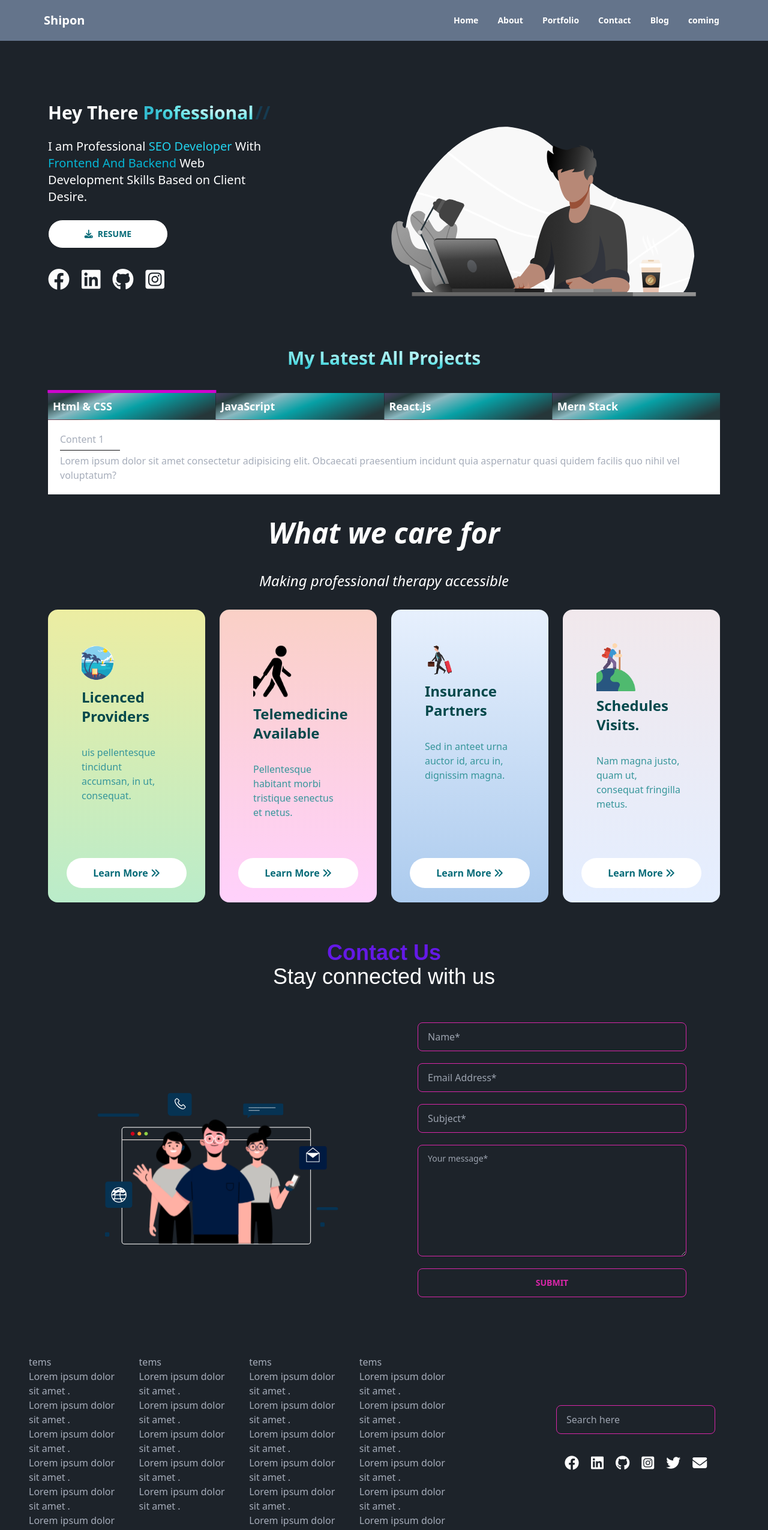
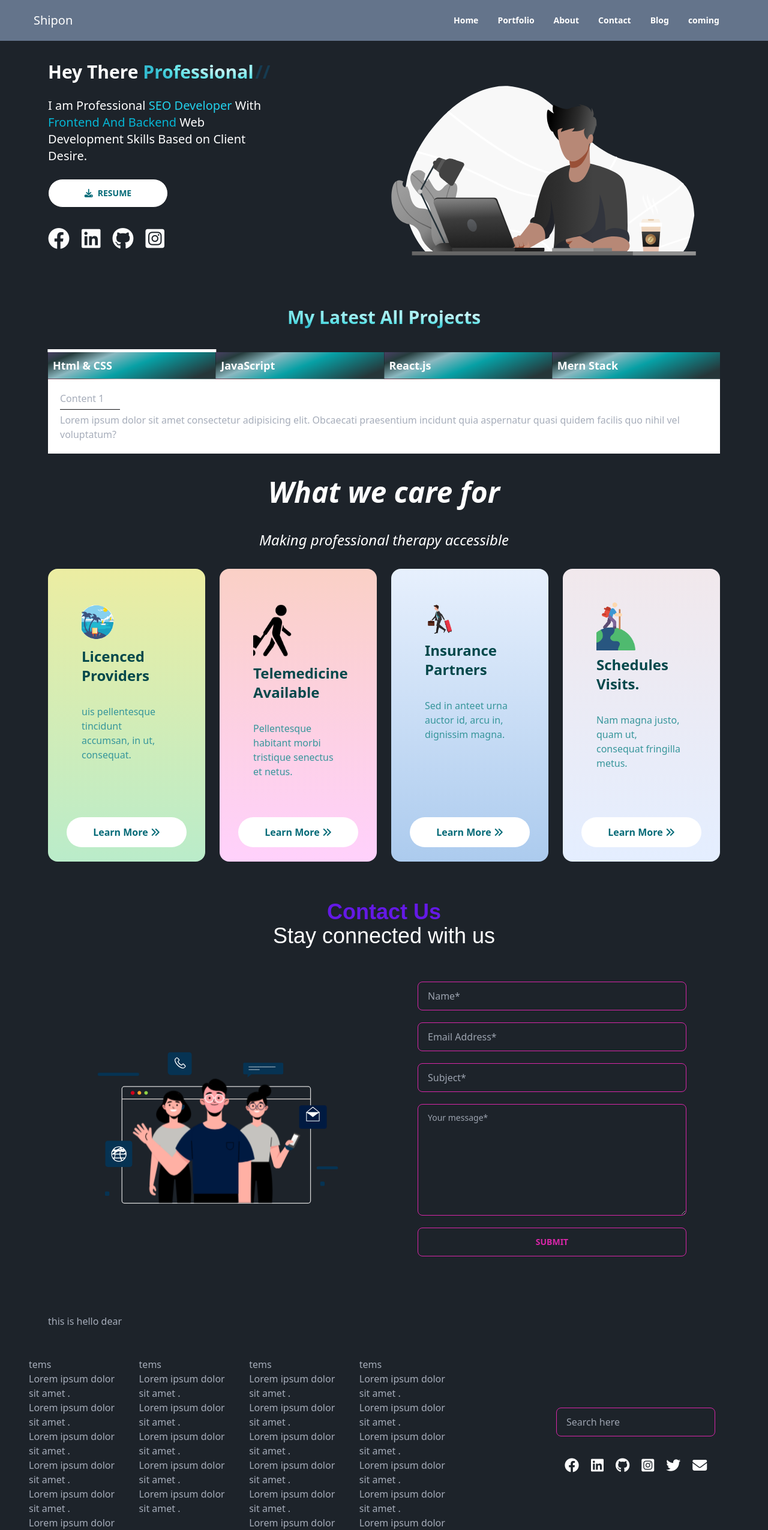
Before and after one commit to SShipon/My___Portfolio___Website, a React (Vite) app: page / in a window 1280 px wide. Shown: the top 2550 px of the page at 60% size. Built offline with nearby package versions, Linux system fonts and the light colour scheme.

Commit message:
blogs page updated and footer add

```diff
--- a/package.json
+++ b/package.json
@@ -21,6 +21,7 @@
     "react-loader-spinner": "^5.3.4",
     "react-lottie": "^1.2.3",
     "react-router-dom": "^6.14.1",
+    "react-router-hash-link": "^2.4.3",
     "react-simple-typewriter": "^5.0.1",
     "react-toastify": "^9.1.3",
     "sort-by": "^1.2.0",
--- a/src/component/About/About.jsx
+++ b/src/component/About/About.jsx
@@ -2,8 +2,8 @@
 
 const About = () => {
     return (
-        <div className="container">
-
+        <div id='about' className="container">
+            <h1>this is hello dear</h1>
         </div>
     );
 };
--- a/src/component/Blog/Blogs.jsx
+++ b/src/component/Blog/Blogs.jsx
@@ -42,7 +42,7 @@ const Blogs = () => {
 
 
     return (
-       <section className=''>
+       <section id='blog' className=''>
                 <div className='text-center'>
                   <h4 className='sm:text-5xl font-bold italic text-white my-10'>  What we care for</h4>
                   <p className='sm:text-2xl text-white  italic'>Making professional therapy accessible</p>
--- a/src/component/Contact/Contact.jsx
+++ b/src/component/Contact/Contact.jsx
@@ -34,7 +34,7 @@ const Contact = () => {
     e.target.reset();
   };
   return (
-    <section
+    <section id="contact"
       style={{
       /*   background: `url(${appointment})`, */
       }}
--- a/src/component/Home/Home.jsx
+++ b/src/component/Home/Home.jsx
@@ -1,3 +1,4 @@
+import About from "../About/About";
 import Blogs from "../Blog/Blogs";
 import Contact from "../Contact/Contact";
 import Portfolio from "../Portfolio/Portfolio";
@@ -10,6 +11,7 @@ const Home = () => {
             <Portfolio />
             <Blogs />
             <Contact />
+            <About/>
         </div>
     );
 };
--- a/src/component/Portfolio/Portfolio.jsx
+++ b/src/component/Portfolio/Portfolio.jsx
@@ -1,5 +1,6 @@
 import { useState } from "react";
 import './portfolio.css'
+import Blogs from "../Blog/Blogs";
 
 const Portfolio = () => {
 
@@ -11,7 +12,7 @@ const Portfolio = () => {
 
 
     return (
-        <div className="container">
+        <div id="portfolio" className="container">
             <h3 className="text-3xl text-gradient font-extrabold text-center my-10">My Latest All Projects </h3>
         <div className="bloc-tabs">
           <button
@@ -58,10 +59,7 @@ const Portfolio = () => {
           >
             <h2>Content 2</h2>
             <hr />
-            <p>
-              Lorem ipsum dolor sit amet consectetur adipisicing elit. Sapiente
-              voluptatum qui adipisci.
-            </p>
+           <Blogs></Blogs>
           </div>
 
           <div
--- a/src/component/Portfolio/portfolio.css
+++ b/src/component/Portfolio/portfolio.css
@@ -48,7 +48,7 @@
     transform: translateX(-50%);
     width: calc(100% + 2px);
     height: 5px;
-    background: rgb(206, 4, 206);
+    background: #ffffff;
   }
 
 
--- a/src/pages/Navbar/Navbar.jsx
+++ b/src/pages/Navbar/Navbar.jsx
@@ -1,29 +1,28 @@
-import { Link } from "react-router-dom";
 
-
+import { NavHashLink } from "react-router-hash-link";
 const Navbar = () => {
 
     const navItems = <>
-       <li><Link to="/home">Home</Link></li>
-        <li><Link to="about">About</Link></li>
-        <li><Link to="/portfolio">Portfolio</Link></li>
-        <li><Link to="/contact">Contact</Link></li>
-        <li><Link to="/blog">Blog</Link></li>
-        <li><Link to="/coming">coming</Link></li>
+        <li ><NavHashLink style={{ backgroundColor:'transparent', color: '#ffff'}} to="/home#home">Home</NavHashLink></li>
+        <li ><NavHashLink style={{ backgroundColor:'transparent', color: '#ffff'}} to="/home#portfolio">Portfolio</NavHashLink></li>
+        <li ><NavHashLink style={{ backgroundColor:'transparent', color: "#ffff"}} to="/home#about">About</NavHashLink></li>
+        <li ><NavHashLink style={{ backgroundColor:'transparent', color:" #ffff"}} to="/home#contact">Contact</NavHashLink></li>
+        <li ><NavHashLink style={{ backgroundColor:'transparent', color: "#ffff"}} to="/home#blog">Blog</NavHashLink></li>
+        <li ><NavHashLink style={{ backgroundColor:'transparent', color: "#ffff"}} to="/home#coming">coming</NavHashLink></li>
     </>
     return (
         <div className="">
-     <div className="navbar bg-slate-500 text-white">
+     <div className="navbar bg-slate-500 text-white fixed top-0 z-10">
   <div className="navbar-start container mx-12">
     <div className="dropdown">
-      <label tabIndex={0} className="btn btn-ghost lg:hidden">
+      <label tabIndex={0} className="lg:hidden">
         <svg xmlns="http://www.w3.org/2000/svg" className="h-5 w-5" fill="none" viewBox="0 0 24 24" stroke="currentColor"><path strokeLinecap="round" strokeLinejoin="round" strokeWidth="2" d="M4 6h16M4 12h8m-8 6h16" /></svg>
       </label>
-      <ul tabIndex={0} className="menu menu-sm dropdown-content mt-3 z-[1] p-2 shadow bg-base-100 rounded-box w-52 mx-16 font-semibold">
+      <ul tabIndex={0} className="menu menu-sm dropdown-content mt-3 z-[1] p-2 shadow  rounded-box w-52 mx-16 font-semibold">
        {navItems}
       </ul>
     </div>
-    <a className="btn btn-ghost normal-case text-xl">Shipon</a>
+    <a className=" normal-case text-xl">Shipon</a>
   </div>
   <div className="navbar-center hidden lg:flex">
     <ul className="menu menu-horizontal px-1 font-semibold">
```
Also changed, not shown: 2 other files (tests, documents, lock files or other folders).
